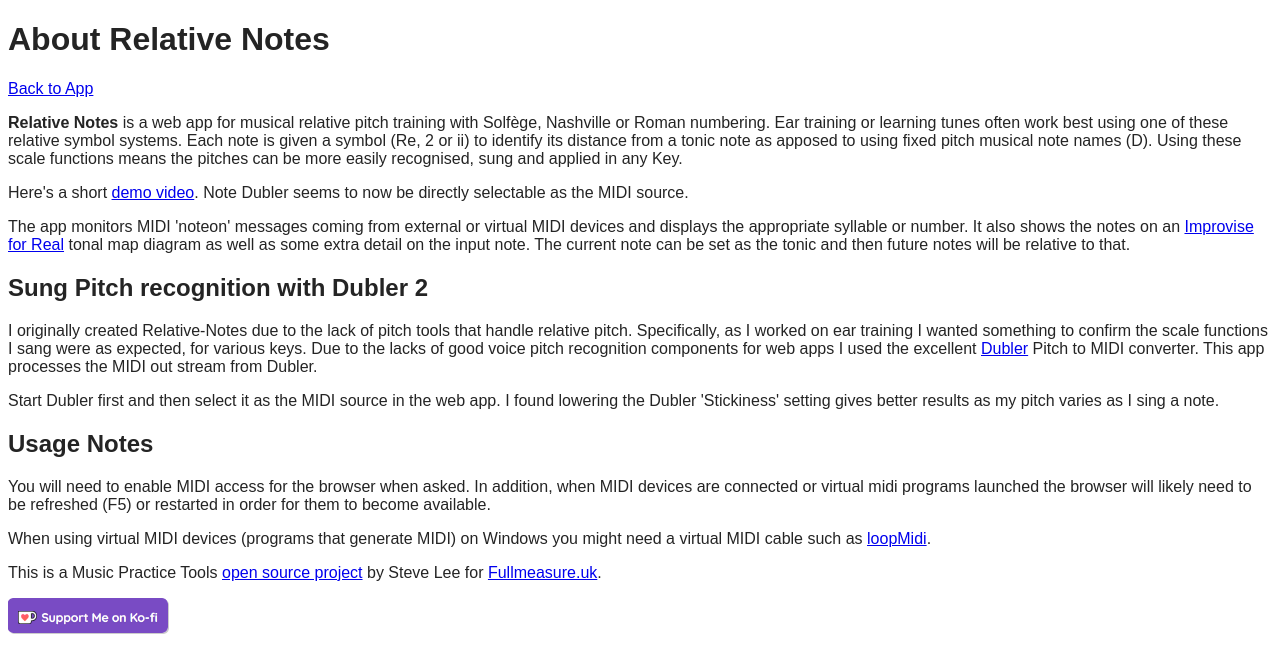
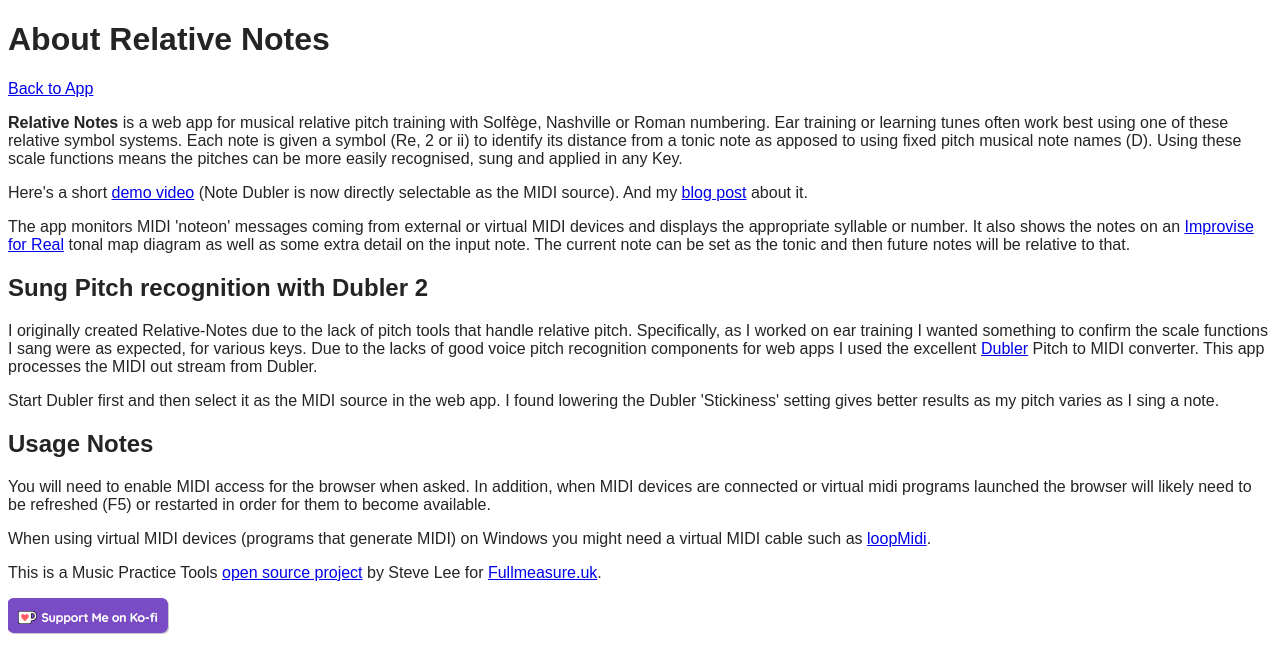
Before and after one commit to music-practice-tools/relative-notes, a SvelteKit app: page /about in a window 1280 px wide. Shown: the top 672 px of the page. Built offline with nearby package versions, Linux system fonts and the light colour scheme.

Commit message:
Add link to blog post

```diff
--- a/src/routes/about/+page.svelte
+++ b/src/routes/about/+page.svelte
@@ -18,8 +18,10 @@
 </p>
 <p>
   Here's a short <a href="https://www.youtube.com/watch?v=CsQQuxrUV9E)"
-    >demo video</a
-  >. Note Dubler seems to now be directly selectable as the MIDI source.
+    >demo video</a>
+  (Note Dubler is now directly selectable as the MIDI source). And my
+  <a href="https://blog.fullmeasure.uk/2024/04/25/relative-notes-tool/"
+    >blog post</a> about it.
 </p>
 <p>
   The app monitors MIDI 'noteon' messages coming from external or virtual MIDI
```
